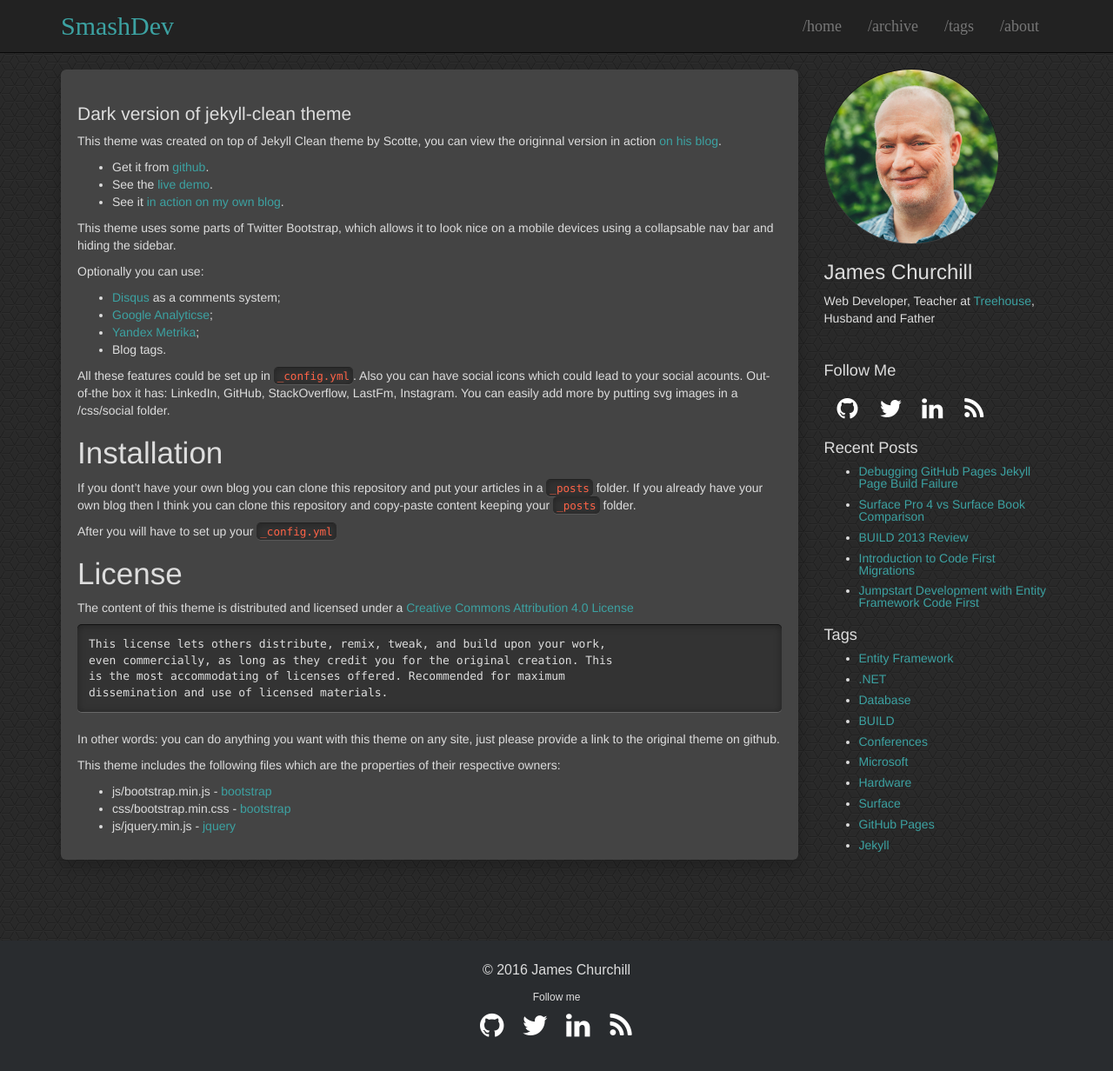
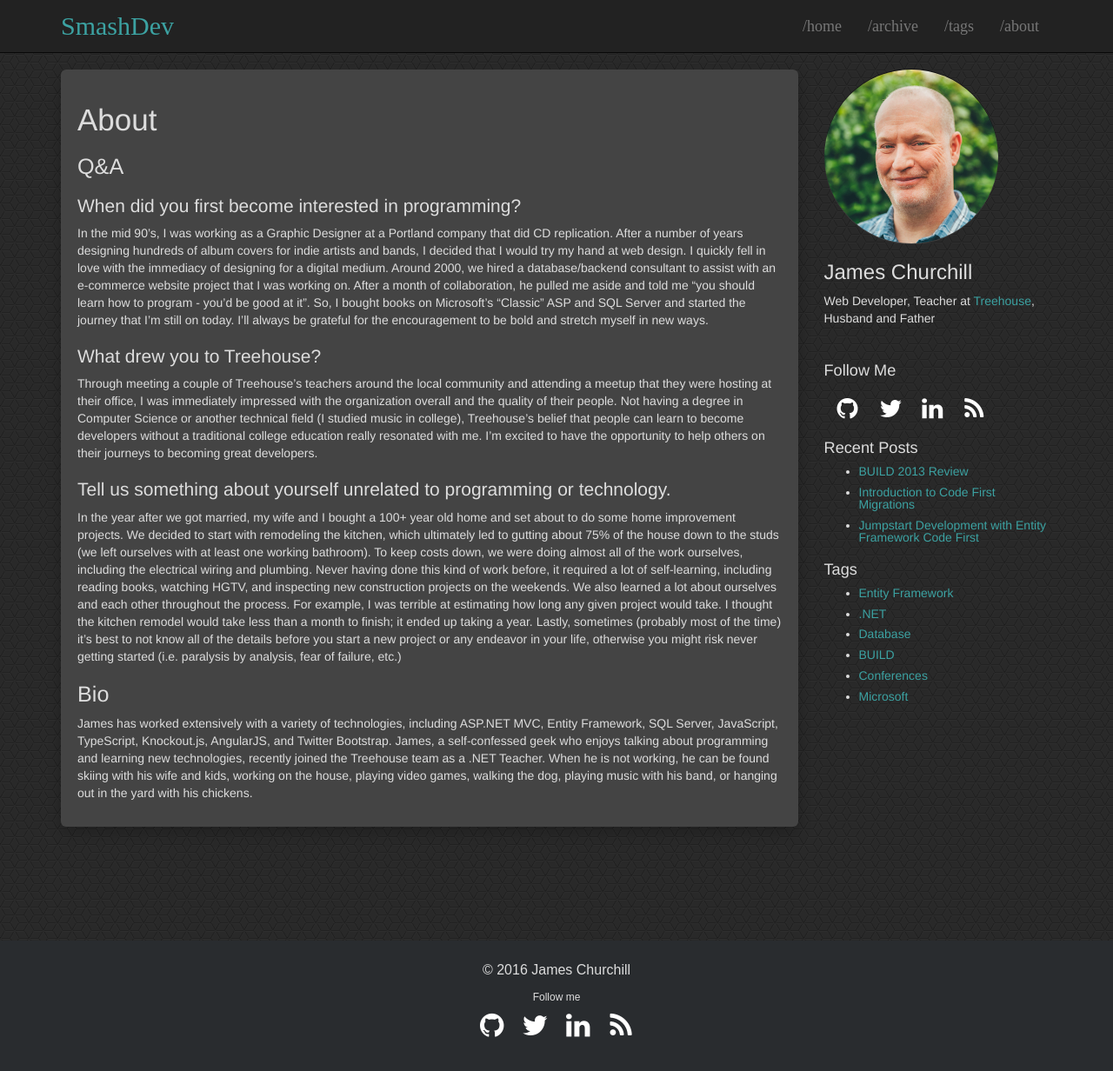
Before and after one commit to smashdevcode/smashdevcode.github.io, a Jekyll site: the page built from about.md, in a window 1280 px wide and 1259 px high. Shown: the top 1232 px of the window at 87% size. Built offline with Jekyll 4.4.1, drawn with Linux system fonts in a browser that asks for light colours.

Commit message:
Updated the About page

```diff
--- a/_config.yml
+++ b/_config.yml
@@ -1,7 +1,7 @@
 # Jekyll configuration
 
 name: SmashDev
-description: Software Developer / .NET Teacher at Treehouse
+description: Software Developer / Teacher at Treehouse
 
 timezone: America/Los_Angeles
 
--- a/about.md
+++ b/about.md
@@ -1,54 +1,24 @@
 ---
 layout: page
 title: About
-
 ---
 
-### Dark version of jekyll-clean theme
+# About
 
-This theme was created on top of Jekyll Clean theme by Scotte, you can view the originnal version in action [on his blog](https://scotte.github.io).
+## Q&A
 
-* Get it from [github](https://github.com/streetturtle/jekyll-clean-dark).
-* See the [live demo](http://pavelmakhov.com/jekyll-clean-dark).
-* See it [in action on my own blog](http://pavelmakhov.com).
+### When did you first become interested in programming?
 
-This theme uses some parts of Twitter Bootstrap, which allows it to look nice on a mobile devices using a collapsable nav bar and hiding the
-sidebar.
+In the mid 90's, I was working as a Graphic Designer at a Portland company that did CD replication. After a number of years designing hundreds of album covers for indie artists and bands, I decided that I would try my hand at web design. I quickly fell in love with the immediacy of designing for a digital medium. Around 2000, we hired a database/backend consultant to assist with an e-commerce website project that I was working on. After a month of collaboration, he pulled me aside and told me "you should learn how to program - you'd be good at it". So, I bought books on Microsoft's "Classic" ASP and SQL Server and started the journey that I'm still on today. I'll always be grateful for the encouragement to be bold and stretch myself in new ways.
 
-Optionally you can use:
+### What drew you to Treehouse?
 
- - [Disqus](http://disqus.com) as a comments system;
- - [Google Analyticse](http://www.google.com/analytics/);
- - [Yandex Metrika](http://metrica.yandex.com);
- - Blog tags.
+Through meeting a couple of Treehouse's teachers around the local community and attending a meetup that they were hosting at their office, I was immediately impressed with the organization overall and the quality of their people. Not having a degree in Computer Science or another technical field (I studied music in college), Treehouse's belief that people can learn to become developers without a traditional college education really resonated with me. I'm excited to have the opportunity to help others on their journeys to becoming great developers.
 
-All these features could be set up in `_config.yml`. Also you can have social icons which could lead to your social acounts. Out-of-the box it has: LinkedIn, GitHub, StackOverflow, LastFm, Instagram. You can easily add more by putting svg images in a /css/social folder.
+### Tell us something about yourself unrelated to programming or technology.
 
-Installation
-==
+In the year after we got married, my wife and I bought a 100+ year old home and set about to do some home improvement projects. We decided to start with remodeling the kitchen, which ultimately led to gutting about 75% of the house down to the studs (we left ourselves with at least one working bathroom). To keep costs down, we were doing almost all of the work ourselves, including the electrical wiring and plumbing. Never having done this kind of work before, it required a lot of self-learning, including reading books, watching HGTV, and inspecting new construction projects on the weekends. We also learned a lot about ourselves and each other throughout the process. For example, I was terrible at estimating how long any given project would take. I thought the kitchen remodel would take less than a month to finish; it ended up taking a year. Lastly, sometimes (probably most of the time) it's best to not know all of the details before you start a new project or any endeavor in your life, otherwise you might risk never getting started (i.e. paralysis by analysis, fear of failure, etc.)
 
-If you dont't have your own blog you can clone this repository and put your articles in a `_posts` folder.
-If you already have your own blog then I think you can clone this repository and copy-paste content keeping your `_posts` folder.
+## Bio
 
-After you will have to set up your `_config.yml`
-
-License
-=======
-
-The content of this theme is distributed and licensed under a
-[Creative Commons Attribution 4.0 License](https://creativecommons.org/licenses/by/4.0/legalcode)
-
-    This license lets others distribute, remix, tweak, and build upon your work,
-    even commercially, as long as they credit you for the original creation. This
-    is the most accommodating of licenses offered. Recommended for maximum
-    dissemination and use of licensed materials.
-
-In other words: you can do anything you want with this theme on any site, just please
-provide a link to the original theme on github.
-
-This theme includes the following files which are the properties of their
-respective owners:
-
-* js/bootstrap.min.js - [bootstrap](http://getbootstrap.com)
-* css/bootstrap.min.css - [bootstrap](http://getbootstrap.com)
-* js/jquery.min.js - [jquery](https://jquery.com)
+James has worked extensively with a variety of technologies, including ASP.NET MVC, Entity Framework, SQL Server, JavaScript, TypeScript, Knockout.js, AngularJS, and Twitter Bootstrap. James, a self-confessed geek who enjoys talking about programming and learning new technologies, recently joined the Treehouse team as a .NET Teacher. When he is not working, he can be found skiing with his wife and kids, working on the house, playing video games, walking the dog, playing music with his band, or hanging out in the yard with his chickens.
```
Also changed, not shown: README.md, _drafts/2015-12-07-Surface-Pro-4-vs-Surface-Book-Comparison.md (renamed from _posts/2015-12-07-Surface-Pro-4-vs-Surface-Book-Comparison.md), _drafts/2016-01-16-Debugging-GitHub-Pages-Jekyll-Page-Build-Failure.md (renamed from _posts/2016-01-16-Debugging-GitHub-Pages-Jekyll-Page-Build-Failure.md).
